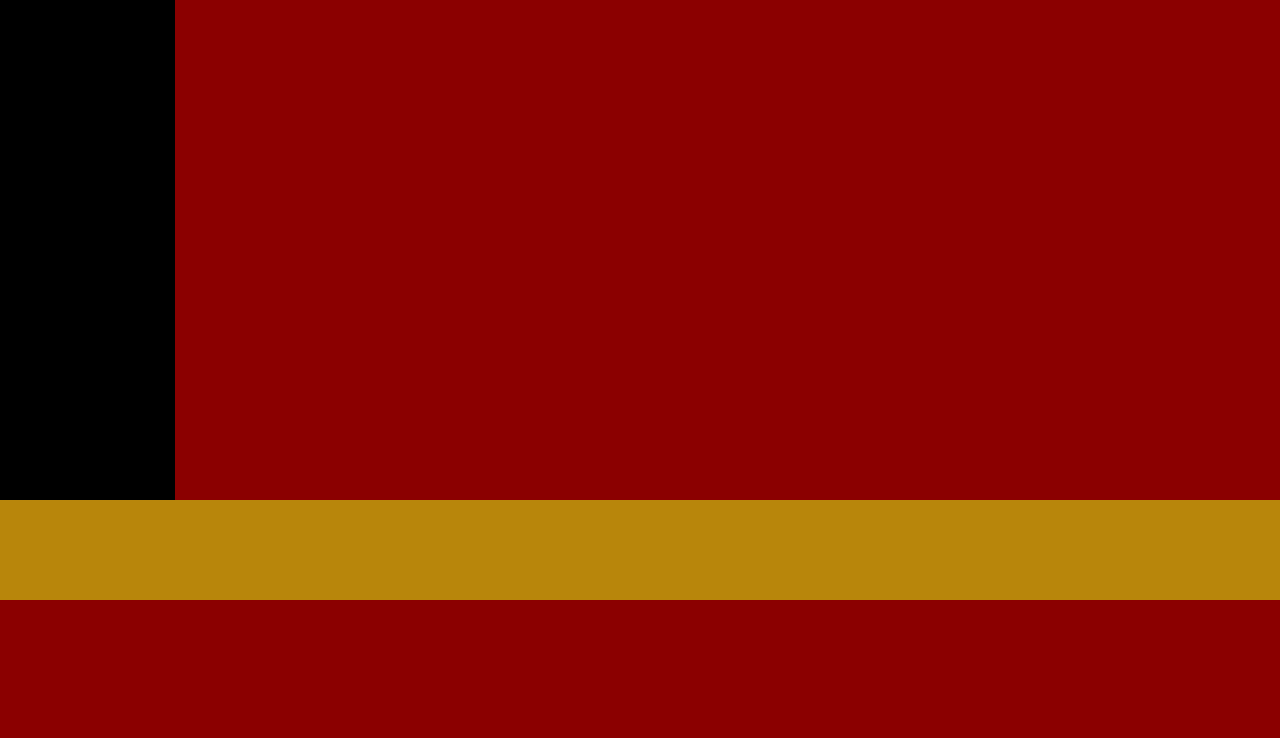
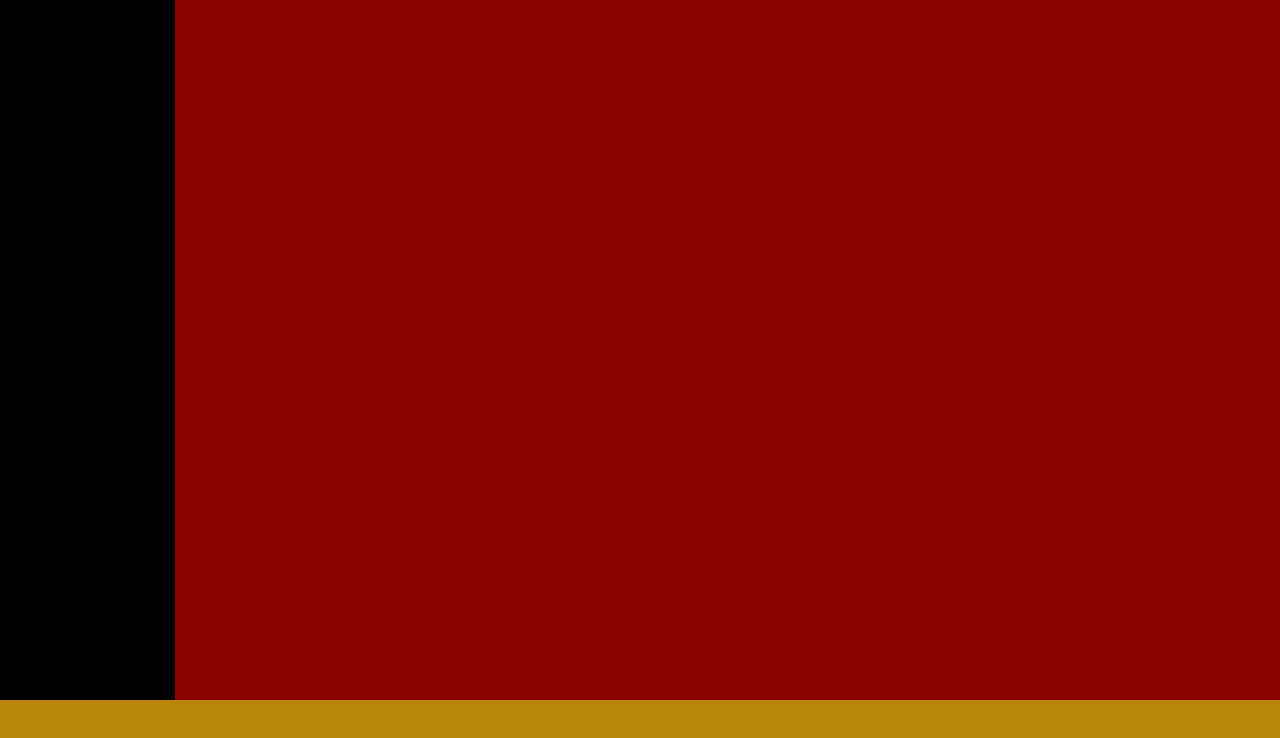
Before and after one commit to Alek90/html-css-spotifyweb, a plain HTML site: page index.html in a window 1280 px wide. Drawn offline with Linux system fonts and the light colour scheme.

Commit message:
Inserito il calc e provato.
Funziona dall'ispector.

```diff
--- a/style.css
+++ b/style.css
@@ -6,15 +6,15 @@
 
 /* DEBUG E REGOLE IN PROVA */
 
-body{
-    width: 100%;
-    height: 100%;
+body.debug{
+    width: 100vw;
+    height: 100vh;
     background-color: darkred;
 }
 
-div.side_bar{
+.debug div.side_bar{
     width: 175px;
-    height: 500px;
+    height: calc(100% - 100px);
     background-color: black;
 }
 
```
